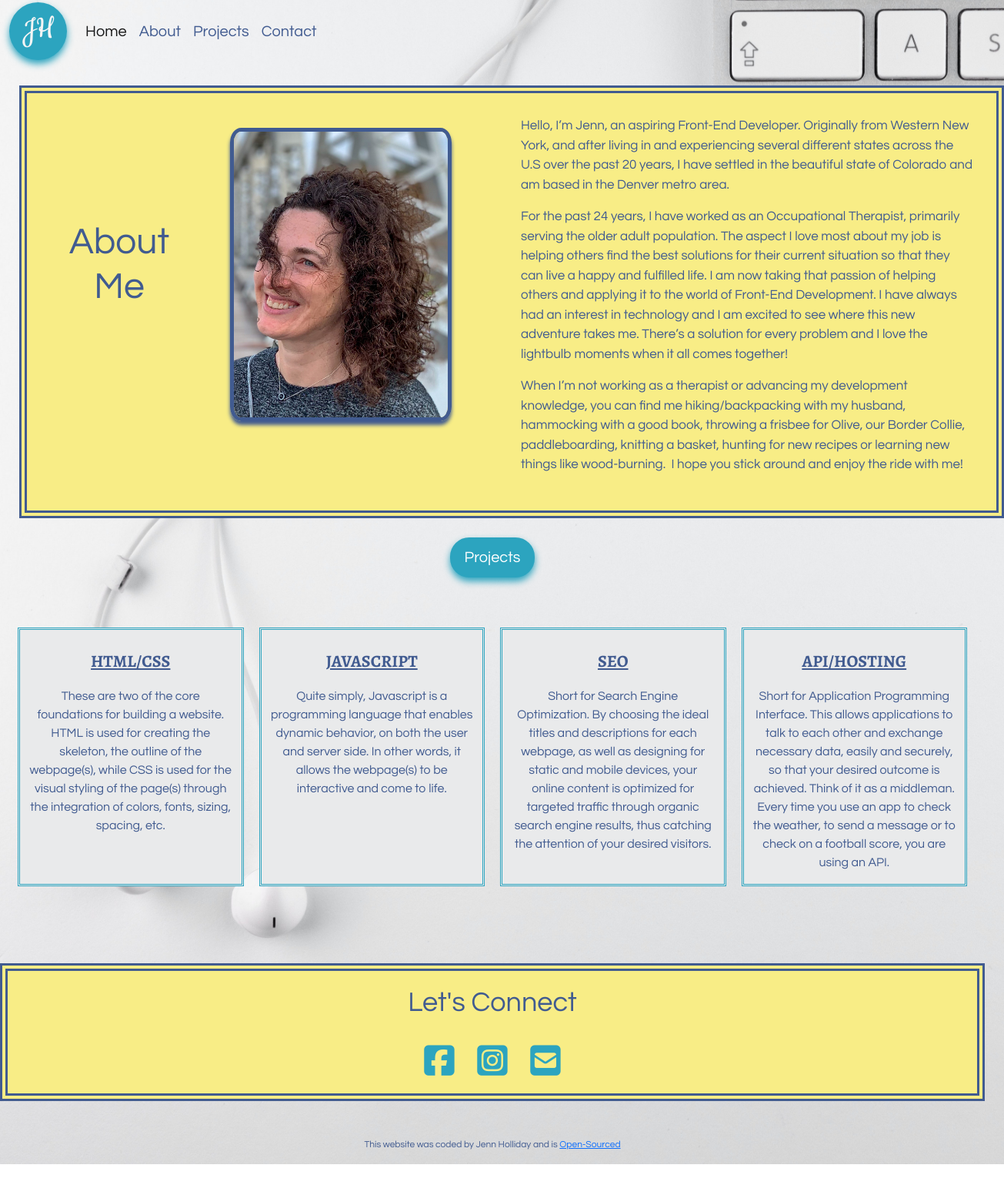
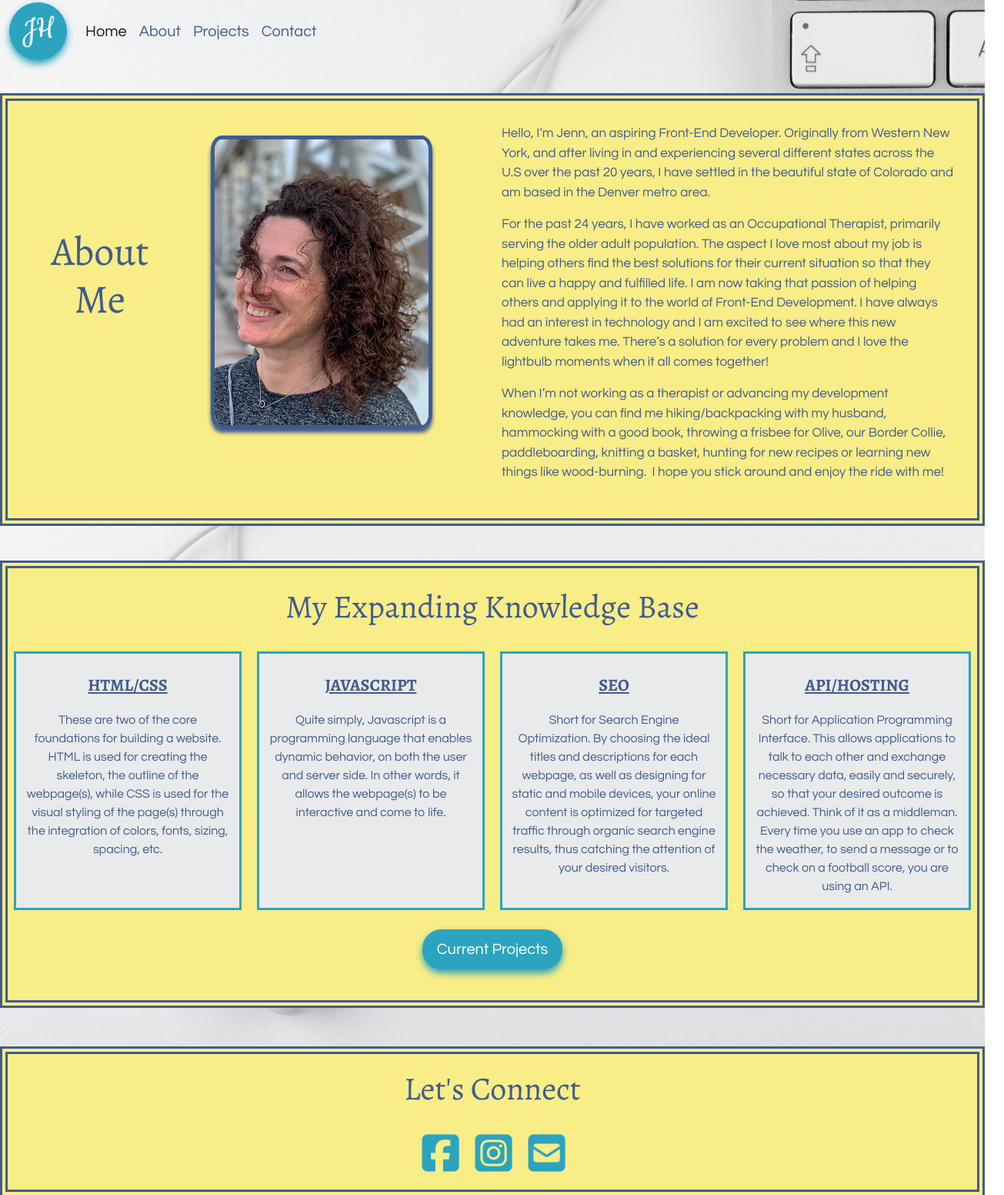
Before and after one commit to jennholl02/portfolio-project, a plain HTML site: page about.html in a window 1280 px wide. Shown: the part 5-1557 px from the top of the page at 77% size, 1305 px wide, since content can reach past the window. Before the commit the page ends 1517 px from the top, so only its background shows below. Drawn offline with nearby package versions, Linux system fonts and the light colour scheme.

Commit message:
Completed About page

```diff
--- a/about.html
+++ b/about.html
@@ -69,7 +69,7 @@
       </div>
     </nav>
     <div class="container-fluid about">
-      <div class="row row-cols-auto justify-content-md-center">
+      <div class="row">
         <div class="col-2">
           <h3 class="about-header">About Me</h3>
         </div>
@@ -106,13 +106,10 @@
         </div>
       </div>
     </div>
-    <div class="text-center">
-      <a class="btn btn-primary btn-lg" href="/projects.html" role="button"
-        >Projects</a
-      >
-    </div>
+
     <div class="container-fluid skills">
       <div class="row">
+        <h3 class="skills-header">My Expanding Knowledge Base</h3>
         <div class="col skills-individual">
           <p class="skills-heading">HTML/CSS</p>
           <p class="skills-description">
@@ -152,7 +149,13 @@
           </p>
         </div>
       </div>
+      <div class="text-center">
+        <a class="btn btn-primary btn-lg" href="/projects.html" role="button"
+          >Current Projects</a
+        >
+      </div>
     </div>
+
     <div class="container-fluid text-center social-connect">
       <div>
         <h4 class="connect">Let's Connect</h4>
--- a/src/style.css
+++ b/src/style.css
@@ -72,7 +72,7 @@ body {
 }
 
 .btn-primary:hover {
-  background-color: var(--secondary-yellow);
+  background-color: whitesmoke;
   transition-delay: 10ms;
   transition: ease-in-out;
   color: var(--tertiary-blue);
@@ -160,14 +160,14 @@ body {
   padding-bottom: 20px;
 }
 .connect {
-  font-family: var(--secondary-font);
-  font-size: 36px;
+  font-family: var(--main-font);
+  font-size: 42px;
 }
 
 .fa-facebook-square,
 .fa-instagram-square,
 .fa-envelope-square {
-  font-size: 45px;
+  font-size: 55px;
   color: var(--primary-teal);
   text-decoration: none;
 }
@@ -202,12 +202,12 @@ body {
   border-width: 10px;
   color: var(--tertiary-blue);
   padding: 30px;
-  margin: 25px;
+  margin: 35px 5px 25px 0px;
 }
 
 .about-header {
-  font-family: var(--secondary-font);
-  font-size: 48px;
+  font-family: var(--main-font);
+  font-size: 52px;
   text-align: center;
   padding-top: 75%;
 }
@@ -226,11 +226,22 @@ body {
 }
 
 .skills {
-  padding: 25px 25px 25px 25px;
+  margin-top: 45px;
+  padding: 25px 10px 25px 10px;
+  border: double var(--tertiary-blue);
+  border-width: 10px;
+  background: var(--secondary-yellow);
+}
+
+.skills-header {
+  text-align: center;
+  font-family: var(--main-font);
+  font-size: 42px;
+  color: var(--tertiary-blue);
 }
 
 .skills-individual {
-  border: double var(--primary-teal);
+  border: solid var(--primary-teal);
   margin: 5px;
   background: #e9eaeb;
   padding-top: 25px;
```
